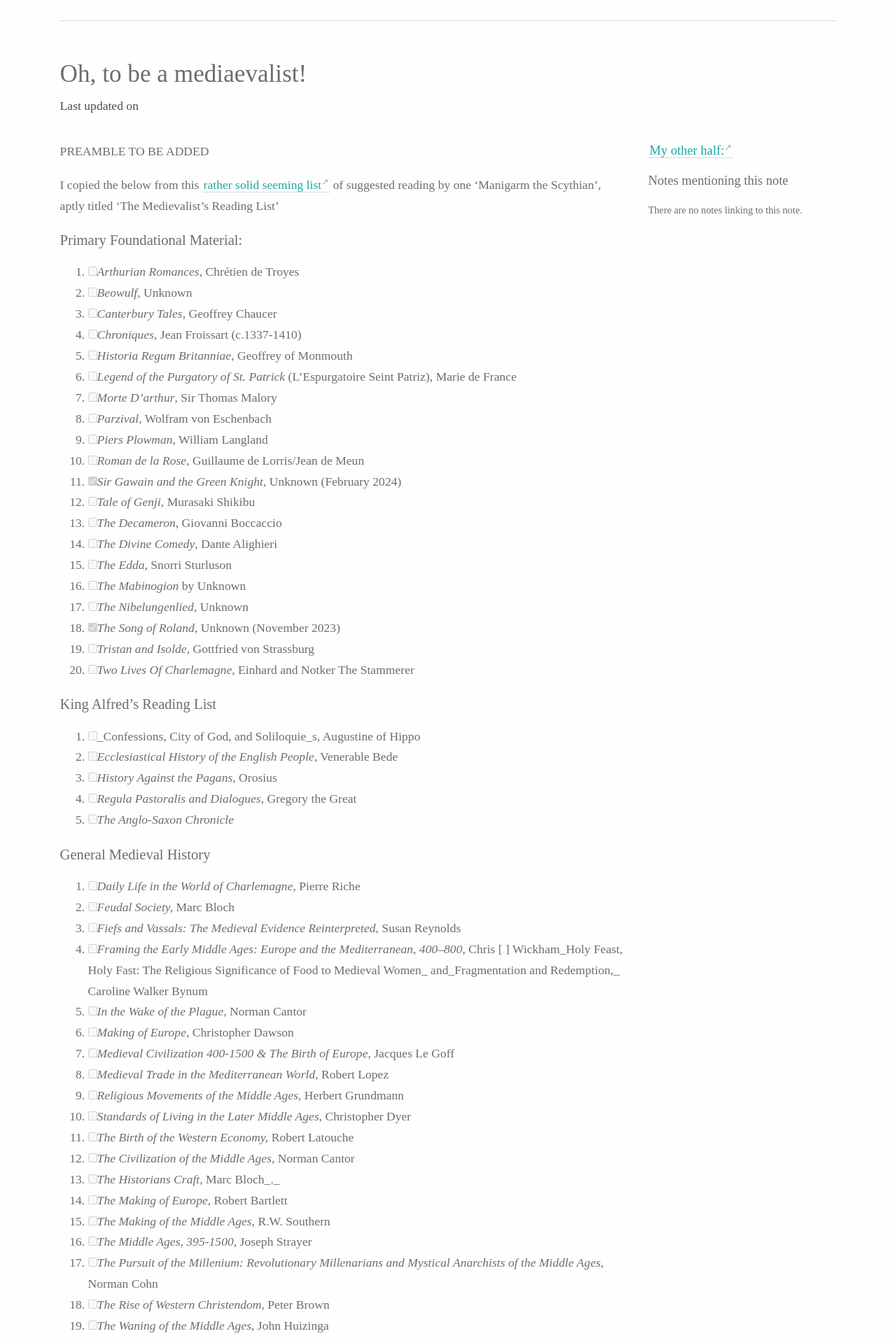
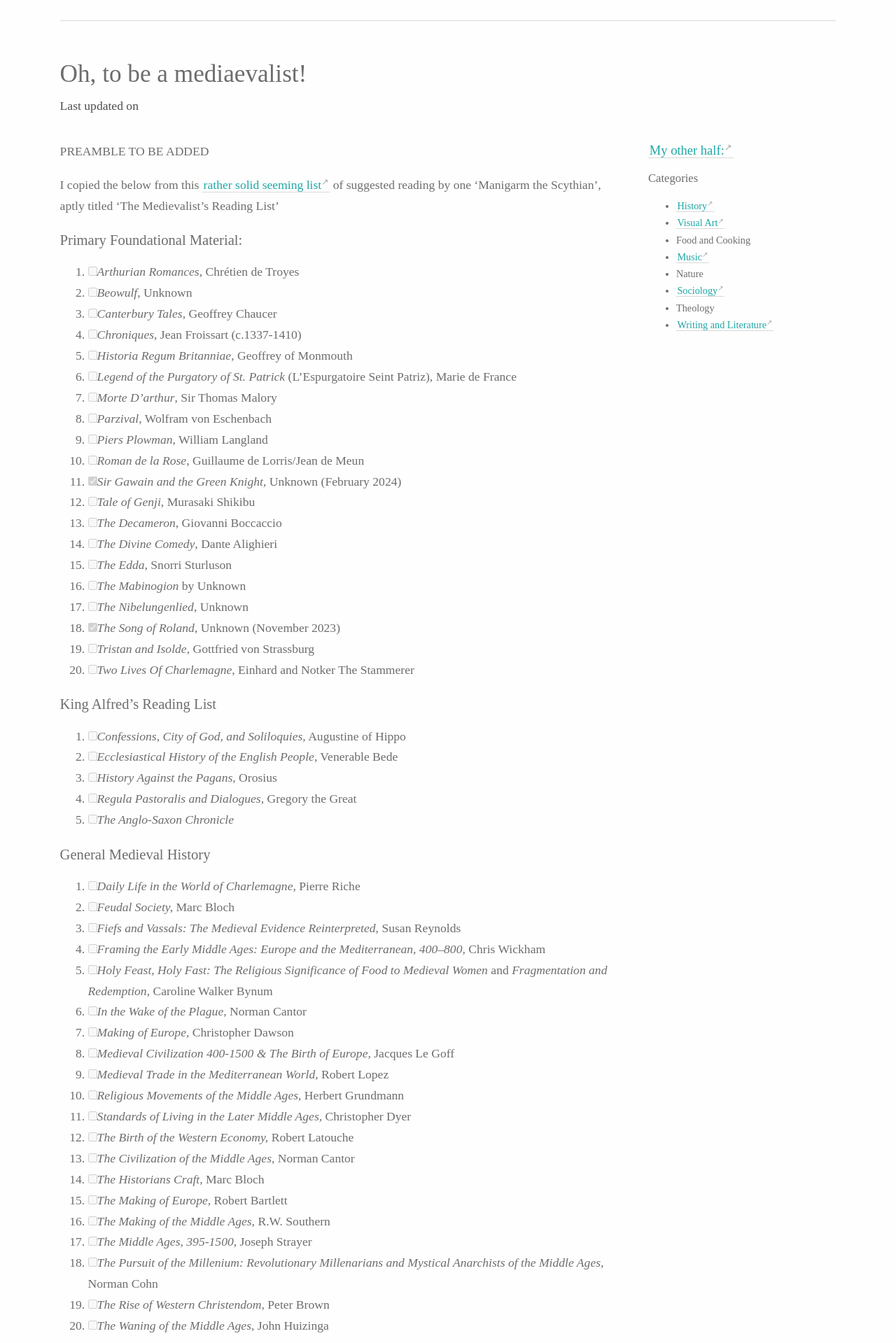
Before and after one commit to flores-et-folia/flores-et-folia.github.io, a Jekyll site: the page built from _notes/flores-et-folia/Oh, to be a Mediaevalist!.md, in a window 1280 px wide. Shown: the part 511-2430 px from the top of the page at 70% size. Built offline with Jekyll 4.4.1, drawn with Linux system fonts in a browser that asks for light colours; some of the changed text lies outside the part shown.

Commit message:
Changes made on 2024/06/02

```diff
--- a/_includes/footer.html
+++ b/_includes/footer.html
@@ -1 +1 @@
-This is the footer. Include anything you'd like here, like a link to an <a class="internal-link" href="{{ site.baseurl }}/about">About</a> page.
+This is the footer.
--- a/_includes/notes_graph.html
+++ b/_includes/notes_graph.html
@@ -6,7 +6,7 @@
 
   .nodes circle {
     cursor: pointer;
-    fill: #8b88e6;
+    fill: #1ea7a5;
     transition: all 0.15s ease-out;
   }
 
--- a/_layouts/note.html
+++ b/_layouts/note.html
@@ -18,7 +18,7 @@
 
     <side style="font-size: 0.9em">
       <h3><a href="https://kabouterblog.github.io/">My other half:</a></h3>
-      <h3 style="margin-bottom: 1em">Notes mentioning this note</h3>
+
       {% if page.backlinks.size > 0 %}
       <div style="display: grid; grid-gap: 1em; grid-template-columns: repeat(1fr);">
       {% for backlink in page.backlinks %}
@@ -31,9 +31,17 @@
       {% else %}
 
       <div style="font-size: 0.9em">
-        <p>
-          There are no notes linking to this note.
-        </p>
+        <h3 style="margin-bottom: 1em">Categories</h3>
+        <ul>
+            <li><a href="/_notes/flores-et-folia/On%20History%20and%20Historical%20Things.md">History</a></li>
+            <li><a href="/_notes/flores-et-folia/On%20Visual%20Art%20and%20Design.md">Visual Art</a></li>
+            <li>Food and Cooking</li>
+            <li><a href="">Music</a></li>
+            <li>Nature</li>
+            <li><a href="">Sociology</a></li>
+            <li>Theology</li>
+            <li><a href="/_notes/flores-et-folia/On%20Writing.md">Writing and Literature</a></li>
+        </ul>
       </div>
       {% endif %}
     </side>
@@ -42,6 +50,6 @@
 
 <hr>
 
-<p>Here are all the notes in this garden, along with their links, visualized as a graph.</p>
+<h3>Sitemap</h3>
 
 {% include notes_graph.html %}
--- a/_notes/flores-et-folia/Oh, to be a Mediaevalist!.md
+++ b/_notes/flores-et-folia/Oh, to be a Mediaevalist!.md
@@ -27,7 +27,7 @@
 
 ### King Alfred's Reading List
 
-1. [ ] _Confessions, City of God, and Soliloquie_s, Augustine of Hippo
+1. [ ] _Confessions, City of God, and Soliloquies_, Augustine of Hippo
 2. [ ] _Ecclesiastical History of the English People_, Venerable Bede
 3. [ ] _History Against the Pagans_, Orosius
 4. [ ] _Regula Pastoralis and Dialogues_, Gregory the Great
@@ -216,11 +217,11 @@
 
 ### War and Conflict in the Middle Ages
 
-1. _A Distant Mirror: The Calamitous 14th Century, Barbara W. Tuchman_
-2. _Armies and Warfare in the Middle Ages: The English Experience, Michael Prestwich_
-3. _Early Carolingian Warfare, Bernard S. Bachrach_
-4. _War Cruel and Sharp: English Strategy Under Edward III, Clifford J. Rogers_
-5. _War in the Middle Ages, Philippe Contamine_
+1. [ ] _A Distant Mirror: The Calamitous 14th Century, Barbara W. Tuchman_
+2. [ ] _Armies and Warfare in the Middle Ages: The English Experience, Michael Prestwich_
+3. [ ] _Early Carolingian Warfare, Bernard S. Bachrach_
+4. [ ] _War Cruel and Sharp: English Strategy Under Edward III, Clifford J. Rogers_
+5. [ ] _War in the Middle Ages, Philippe Contamine_
 
 ### Speciality or Area Specific
 
@@ -262,7 +263,7 @@
 
 ### Other Chanson de Geste
 1. [ ] Ami et Amile
-2. [x] [Daurel and Beton]
+2. [x] [[Daurel and Beton]]
 3. [ ]  Jourdain de Blaye
 ### Minstrel's, Bards and Troubadours
 
--- a/_sass/_style.scss
+++ b/_sass/_style.scss
@@ -84,7 +84,7 @@
   color: $color-primary;
   &:hover {
     colour: #ff9e87 !important;
-    background: #ff9e87;
+
   }
   &:after {
     position: relative;
```
Also changed, not shown: other parts of _notes/flores-et-folia/Oh, to be a Mediaevalist!.md (+17 -16 lines), _notes/flores-et-folia/A new addition to the family.md (added, +41 -0 lines), assets/images/mandolin.jpg (added), assets/images/short-stories.png (added).
